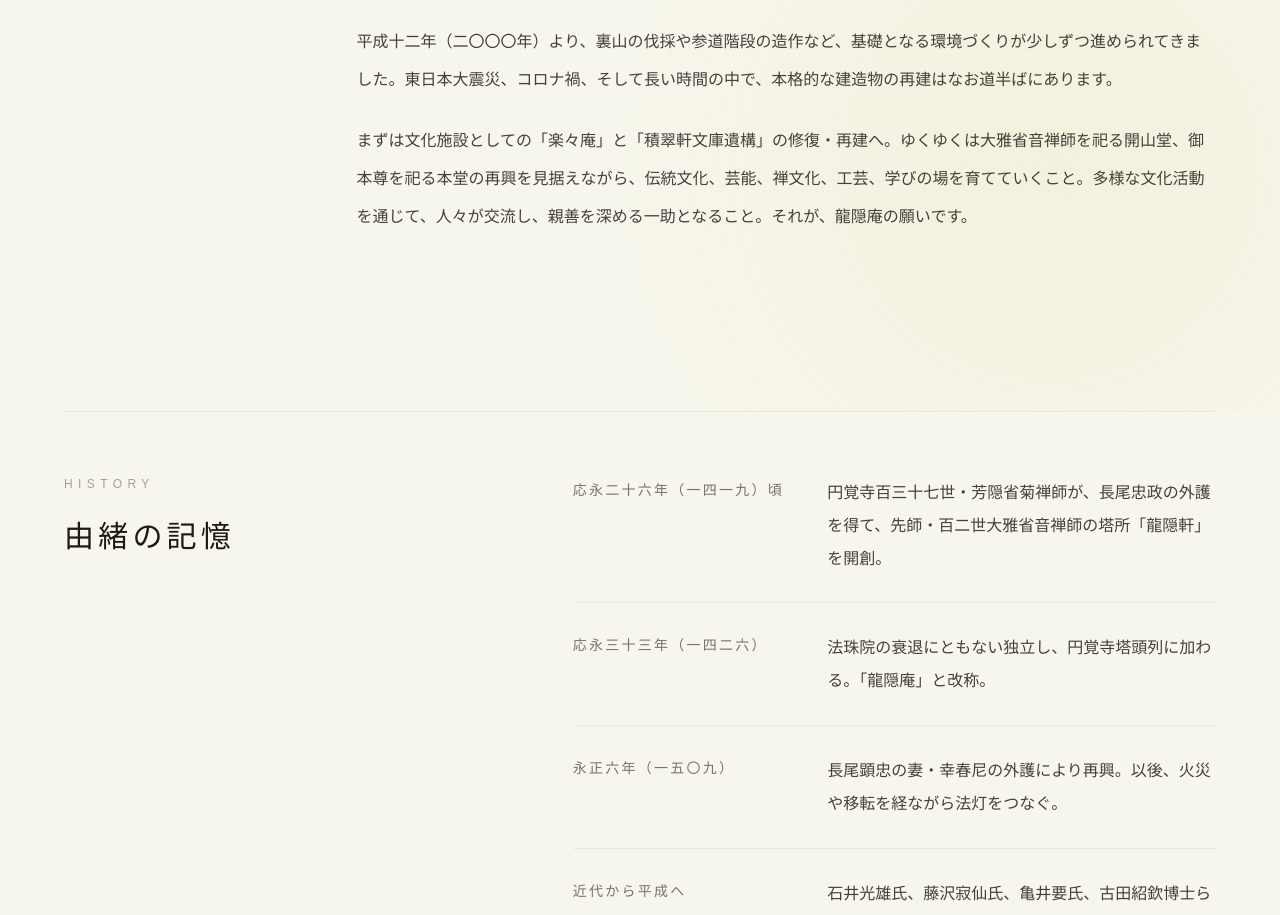
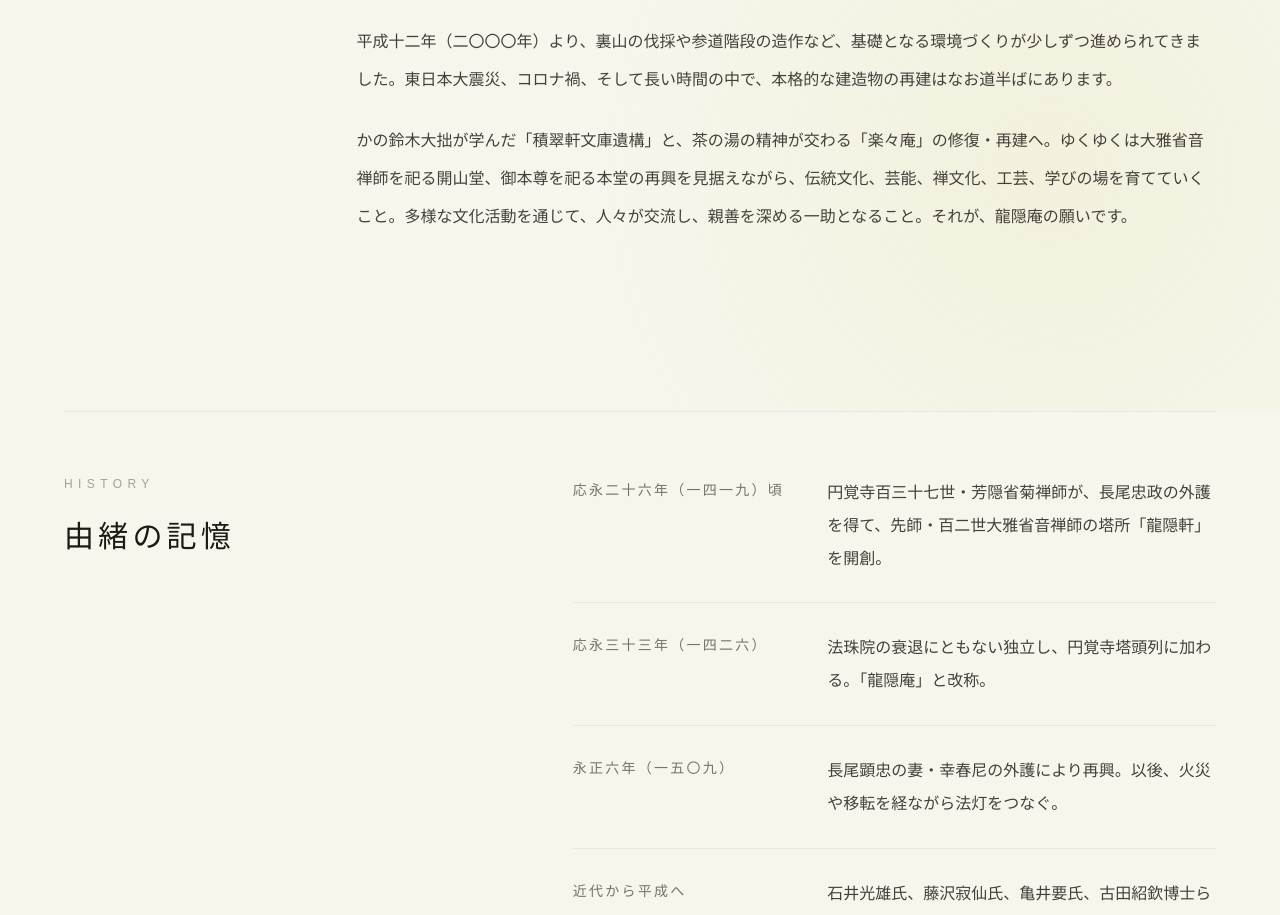
Before and after one commit to budoh/ryuinan, a Next.js app: page / in a window 1280 px wide. Shown: the part 1720-2635 px from the top of the page. Built offline with nearby package versions, Linux system fonts and the light colour scheme.

Commit message:
Refine restoration wording

```diff
--- a/app/page.tsx
+++ b/app/page.tsx
@@ -224,7 +224,7 @@ export default function Home() {
                 平成十二年（二〇〇〇年）より、裏山の伐採や参道階段の造作など、基礎となる環境づくりが少しずつ進められてきました。東日本大震災、コロナ禍、そして長い時間の中で、本格的な建造物の再建はなお道半ばにあります。
               </p>
               <p className="leading-[2.35]">
-                まずは文化施設としての「楽々庵」と「積翠軒文庫遺構」の修復・再建へ。ゆくゆくは大雅省音禅師を祀る開山堂、御本尊を祀る本堂の再興を見据えながら、伝統文化、芸能、禅文化、工芸、学びの場を育てていくこと。多様な文化活動を通じて、人々が交流し、親善を深める一助となること。それが、龍隠庵の願いです。
+                かの鈴木大拙が学んだ「積翠軒文庫遺構」と、茶の湯の精神が交わる「楽々庵」の修復・再建へ。ゆくゆくは大雅省音禅師を祀る開山堂、御本尊を祀る本堂の再興を見据えながら、伝統文化、芸能、禅文化、工芸、学びの場を育てていくこと。多様な文化活動を通じて、人々が交流し、親善を深める一助となること。それが、龍隠庵の願いです。
               </p>
             </article>
           </div>
```
